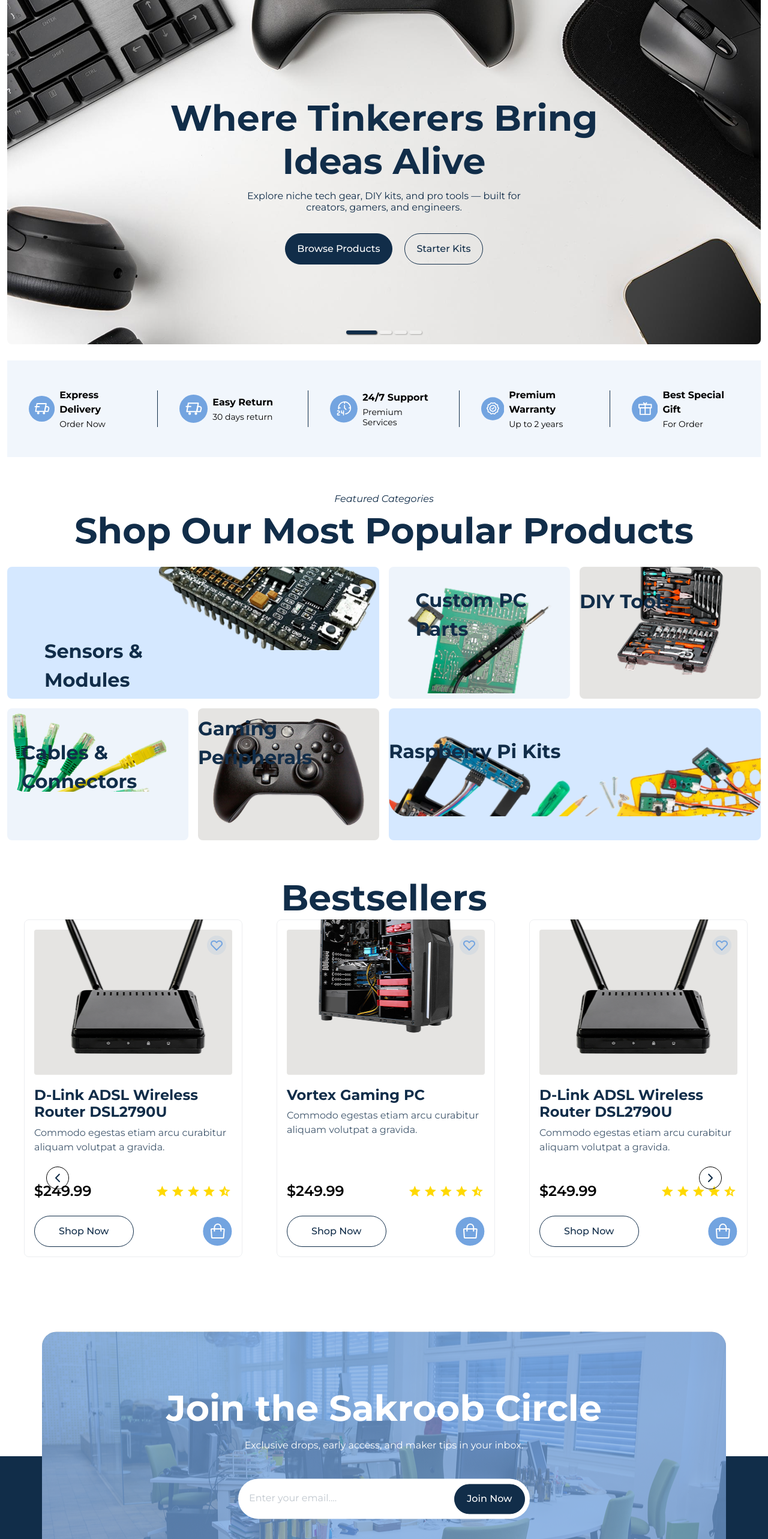
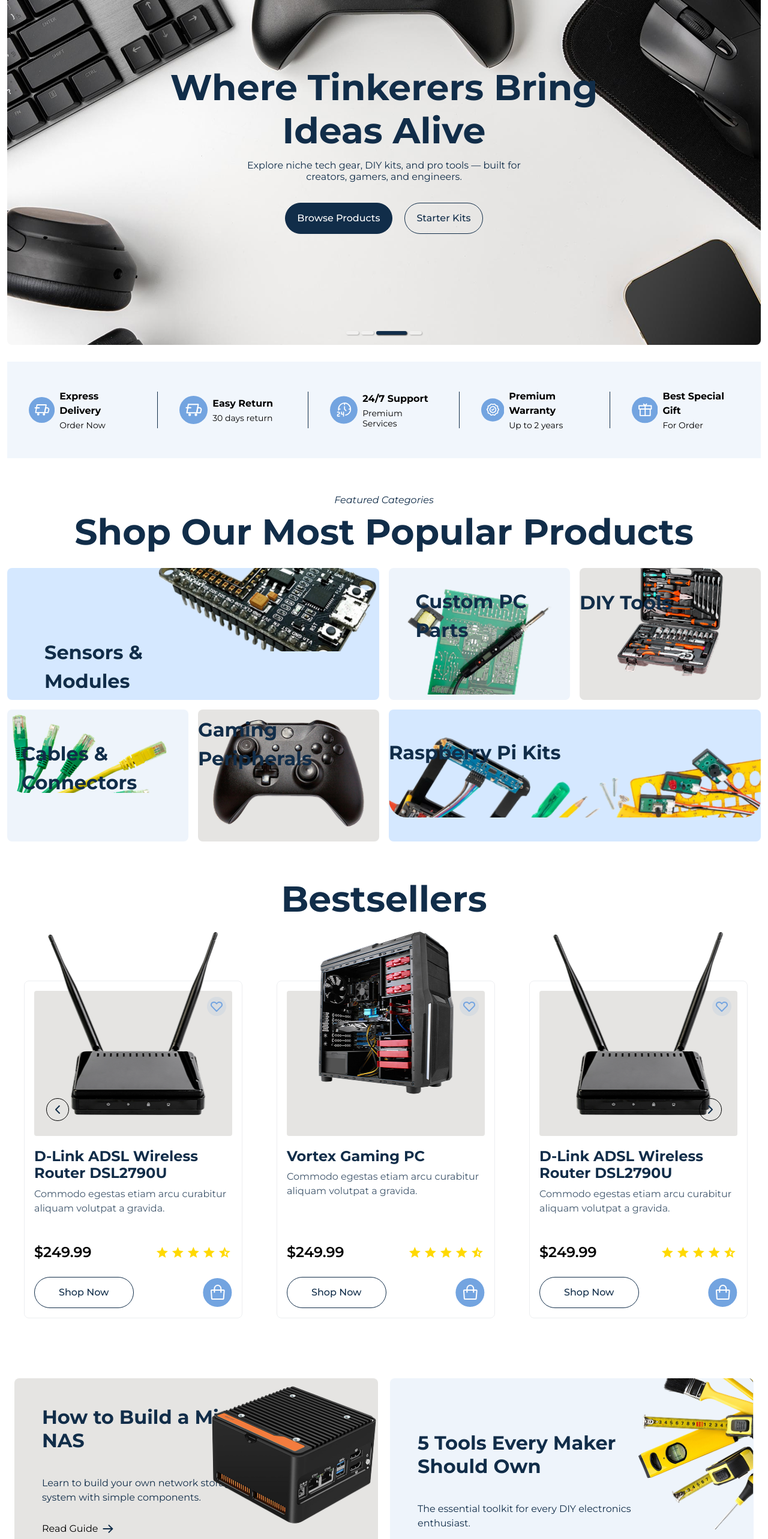
Before and after one commit to jatin-rajput563/Sakroob-test, a React (Vite) app: page / in a window 1280 px wide. Shown: the part 234-2800 px from the top of the page at 60% size. Built offline with nearby package versions, Linux system fonts and the light colour scheme.

Commit message:
remove-marque

```diff
--- a/src/App.jsx
+++ b/src/App.jsx
@@ -5,6 +5,8 @@ import Footer from "./components/Footer";
 import Hero from "./components/Hero";
 import Products from "./components/Products";
 import Services from "./components/Services";
+import Blog from "./components/Blog";
+import Marque from "./components/Marque";
 // import PopularProduct from "./components/PopularProduct";
 // import ProductDetail from "./components/ProductDetail";
 // import RoutingTabs from "./components/RoutingTabs";
@@ -19,10 +21,12 @@ lenis.on("scroll", (e) => {
 function App() {
   return (
     <>
+      <Marque />
       <Hero />
       <Services />
       <Products />
       <Bestseller />
+      <Blog />
       <Footer />
       {/* <ProductDetail /> */}
       {/* <RoutingTabs /> */}
--- a/src/components/Bestseller.jsx
+++ b/src/components/Bestseller.jsx
@@ -30,7 +30,7 @@ const Bestseller = () => {
 
   return (
     <>
-      <div className="pb-[332px] relative">
+      <div className="relative">
         <div className="max-w-[1272px] mx-auto px-3">
           <Heading headText="Bestsellers" />
           <div
@@ -111,7 +111,7 @@ const Bestseller = () => {
             }}
           >
             {BESTSELLER_DATA.map((item, index) => (
-              <SwiperSlide key={index}>
+              <SwiperSlide className="pt-[100px]" key={index}>
                 <div className="max-w-[364px] w-full border border-[#ECEEF0] h-[563px] p-4 rounded-[8px] flex flex-col justify-between">
                   <div>
                     <div className="w-full bg-[#E5E4E2] items-center h-[242px] flex justify-center rounded-[4px] relative overflow-visible">
--- a/src/components/Blog.jsx
+++ b/src/components/Blog.jsx
@@ -1,8 +1,6 @@
 import React from "react";
-import { BLOG_PAGE_DATA } from "../utils/hepler";
-// import HeadingAndPara from "./common/HeadingAndPara";
-import { Arrow } from "../utils/icons";
-
+import { BLOG_PAGE_DATA } from "../utils/helper";
+import { ArrowSvg } from "../utils/icons";
 const Blog = () => {
   const styles = [
     "sm:row-start-1 sm:row-end-2 sm:col-start-1 sm:col-end-2 bg-[#E5E4E2]",
@@ -25,7 +23,7 @@ const Blog = () => {
   const wrapperStyles = ["", "sm:!my-[75px]", "sm:!mx-auto sm:!my-[114px]"];
   return (
     <>
-      <div className="grid sm:grid-cols-2 sm:grid-rows-2 grid-cols-1 gap-x-5 gap-y-5 max-w-[1384px] w-full mx-auto px-6 my-[100px]">
+      <div className="grid sm:grid-cols-2 sm:grid-rows-2 grid-cols-1 gap-x-5 gap-y-5 max-w-[1384px] w-full mx-auto px-6 pb-[300px] pt-[100px]">
         {BLOG_PAGE_DATA.map((item, i) => (
           <div
             key={i}
@@ -41,15 +39,19 @@ const Blog = () => {
             <div
               className={`flex flex-col gap-7 max-w-[410px] w-full sm:ml-8 sm:mt-8 p-3.5 ${wrapperStyles[i]}`}
             >
-              {/* <HeadingAndPara
-                heading={item.heading}
-                para={item.para}
-                headingClass={`md:text-[32px] sm:text-[28px] text-[24px] font-bold text-[#112D49] leading-[120%] mb-3 ${headingStyles[i]}`}
-                paraClass={`sm:text-[16px] text-[14px] font-normal text-[#112D49] ${paraStyles[i]}`}
-              /> */}
+              <p
+                className={`md:text-[32px] sm:text-[28px] text-[24px] font-bold text-[#112D49] leading-[120%] mb-3 ${headingStyles[i]}`}
+              >
+                {item.heading}
+              </p>
+              <p
+                className={`sm:text-[16px] text-[14px] font-normal text-[#112D49] ${paraStyles[i]}`}
+              >
+                {item.para}
+              </p>
               <div className={`w-full flex ${buttonContainerStyles[i]}`}>
                 <button className="flex gap-2 items-center">
-                  {item.button} <Arrow />
+                  {item.button} <ArrowSvg />
                 </button>
               </div>
             </div>
--- a/src/components/Hero.jsx
+++ b/src/components/Hero.jsx
@@ -1,6 +1,4 @@
 import React from "react";
-import Marquee from "react-fast-marquee";
-import { MARQUE_DATA } from "../utils/helper";
 import { Carousel } from "react-responsive-carousel";
 import Heading from "./common/Heading";
 import Para from "./common/Para";
@@ -9,20 +7,8 @@ import Buttons from "./common/Buttons";
 
 const Hero = () => {
   return (
-    <>
-      <div className="py-[27px]">
-        <Marquee className="max-w-[1440px] mx-auto">
-          {MARQUE_DATA.map((item, index) => (
-            <div
-              key={index}
-              className="flex gap-3.5 items-center text-[#112D49] w-[207px] h-[91px] border border-[#E7EAED] p-4 rounded-lg mx-1.5 hover:shadow-2xl transition-all duration-300 ease-in-linear cursor-pointer"
-            >
-              <item.icon />
-              <p className="text-black font-bold leading-[120%]">{item.name}</p>
-            </div>
-          ))}
-        </Marquee>
-        <div className="mt-10 max-w-[1380px] px-3 mx-auto">
+    <div className="sm:py-7">
+      <div className="mt-6 sm:mt-10 max-w-[1380px] px-3 mx-auto">
         <Carousel
           useKeyboardArrows={true}
           showThumbs={false}
@@ -30,99 +16,36 @@ const Hero = () => {
           showArrows={false}
           infiniteLoop
           interval={3000}
+          autoPlay
         >
-            <div className="bg-[url(../src/assets/images/png/carsousel-bg.png)] bg-no-repeat bg-cover bg-center h-[650px] rounded-[8px]">
+          {[...Array(4)].map((_, index) => (
+            <div
+              key={index}
+              className="bg-[url(../src/assets/images/png/carsousel-bg.png)] bg-no-repeat bg-cover bg-center h-[400px] sm:h-[500px] md:h-[600px] lg:h-[650px] rounded-[8px] flex flex-col items-center justify-center text-center px-4 sm:px-6"
+            >
               <Heading
-                headClass="!pt-[237px] max-w-[761px] !text-[60px]"
+                headClass="!pt-0 text-[28px] sm:text-[36px] md:text-[48px] lg:!text-[60px] max-w-full sm:max-w-[761px]"
                 headText="Where Tinkerers Bring Ideas Alive"
               />
               <Para
-                paraClass="max-w-[460px] text-center mx-auto pt-3"
-                paraText={
-                  "Explore niche tech gear, DIY kits, and pro tools — built for creators, gamers, and engineers."
-                }
+                paraClass="max-w-full sm:max-w-[460px] pt-3 text-sm sm:text-base"
+                paraText="Explore niche tech gear, DIY kits, and pro tools — built for creators, gamers, and engineers."
               />
-              <div className="flex mx-auto gap-5 justify-center mt-[34px]">
+              <div className="flex mx-auto gap-3 sm:gap-5 justify-center mt-5 sm:mt-[34px] flex-wrap">
                 <Buttons
-                  btnClass="!py-[17px] !px-[19.4px]"
+                  btnClass="!py-[10px] sm:!py-[14px] md:!py-[17px] !px-[15px] sm:!px-[17px] md:!px-[19.4px]"
                   btnText="Browse Products"
                 />
                 <Buttons
-                  btnClass="bg-transparent !text-[#112D49] !py-[17px] !px-[19.5px] hover:!bg-[#112D49] hover:!text-white"
+                  btnClass="bg-transparent !text-[#112D49] !py-[10px] sm:!py-[14px] md:!py-[17px] !px-[15px] sm:!px-[17px] md:!px-[19.5px] hover:!bg-[#112D49] hover:!text-white"
                   btnText="Starter Kits"
                 />
               </div>
             </div>
-            <div className="bg-[url(../src/assets/images/png/carsousel-bg.png)] bg-no-repeat bg-cover bg-center h-[650px] rounded-[8px]">
-              <Heading
-                headClass="!pt-[237px] max-w-[761px] !text-[60px]"
-                headText="Where Tinkerers Bring Ideas Alive"
-              />
-              <Para
-                paraClass="max-w-[460px] text-center mx-auto pt-3"
-                paraText={
-                  "Explore niche tech gear, DIY kits, and pro tools — built for creators, gamers, and engineers."
-                }
-              />
-              <div className="flex mx-auto gap-5 justify-center mt-[34px]">
-                <Buttons
-                  btnClass="!py-[17px] !px-[19.4px]"
-                  btnText="Browse Products"
-                />
-                <Buttons
-                  btnClass="bg-transparent !text-[#112D49] !py-[17px] !px-[19.5px] hover:!bg-[#112D49] hover:!text-white"
-                  btnText="Starter Kits"
-                />
-              </div>
-            </div>
-            <div className="bg-[url(../src/assets/images/png/carsousel-bg.png)] bg-no-repeat bg-cover bg-center h-[650px] rounded-[8px]">
-              <Heading
-                headClass="!pt-[237px] max-w-[761px] !text-[60px]"
-                headText="Where Tinkerers Bring Ideas Alive"
-              />
-              <Para
-                paraClass="max-w-[460px] text-center mx-auto pt-3"
-                paraText={
-                  "Explore niche tech gear, DIY kits, and pro tools — built for creators, gamers, and engineers."
-                }
-              />
-              <div className="flex mx-auto gap-5 justify-center mt-[34px]">
-                <Buttons
-                  btnClass="!py-[17px] !px-[19.4px]"
-                  btnText="Browse Products"
-                />
-                <Buttons
-                  btnClass="bg-transparent !text-[#112D49] !py-[17px] !px-[19.5px] hover:!bg-[#112D49] hover:!text-white"
-                  btnText="Starter Kits"
-                />
-              </div>
-            </div>
-            <div className="bg-[url(../src/assets/images/png/carsousel-bg.png)] bg-no-repeat bg-cover bg-center h-[650px] rounded-[8px]">
-              <Heading
-                headClass="!pt-[237px] max-w-[761px] !text-[60px]"
-                headText="Where Tinkerers Bring Ideas Alive"
-              />
-              <Para
-                paraClass="max-w-[460px] text-center mx-auto pt-3"
-                paraText={
-                  "Explore niche tech gear, DIY kits, and pro tools — built for creators, gamers, and engineers."
-                }
-              />
-              <div className="flex mx-auto gap-5 justify-center mt-[34px]">
-                <Buttons
-                  btnClass="!py-[17px] !px-[19.4px]"
-                  btnText="Browse Products"
-                />
-                <Buttons
-                  btnClass="bg-transparent !text-[#112D49] !py-[17px] !px-[19.5px] hover:!bg-[#112D49] hover:!text-white"
-                  btnText="Starter Kits"
-                />
-              </div>
-            </div>
+          ))}
         </Carousel>
       </div>
     </div>
-    </>
   );
 };
 
--- /dev/null
+++ b/src/components/Marque.jsx
@@ -0,0 +1,24 @@
+import React from "react";
+import Marquee from "react-fast-marquee";
+import { MARQUE_DATA } from "../utils/helper";
+const Marque = () => {
+  return (
+    <>
+      <Marquee className="max-w-[1440px] mx-auto">
+        {MARQUE_DATA.map((item, index) => (
+          <div
+            key={index}
+            className="flex gap-3 items-center text-[#112D49] min-w-[150px] sm:min-w-[180px] md:w-[207px] h-[70px] sm:h-[80px] md:h-[91px] border border-[#E7EAED] p-3 sm:p-4 rounded-lg mx-1 hover:shadow-2xl transition-all duration-300 ease-in-linear cursor-pointer"
+          >
+            <item.icon className="w-5 h-5 sm:w-6 sm:h-6" />
+            <p className="text-black font-bold leading-[120%] text-sm sm:text-base">
+              {item.name}
+            </p>
+          </div>
+        ))}
+      </Marquee>
+    </>
+  );
+};
+
+export default Marque;
--- a/src/utils/Icons.jsx
+++ b/src/utils/Icons.jsx
@@ -689,3 +689,28 @@ export const YoutubeSvg = () => (
     />
   </svg>
 );
+
+export const ArrowSvg = () => (
+  <svg
+    width="18"
+    height="14"
+    viewBox="0 0 18 14"
+    fill="none"
+    xmlns="http://www.w3.org/2000/svg"
+  >
+    <path
+      d="M10.4409 1.09326L16.3535 7.00008L10.4409 12.9069"
+      stroke="#112D49"
+      stroke-width="2"
+      stroke-linecap="round"
+      stroke-linejoin="round"
+    />
+    <path
+      d="M1.35381 7H15.8994"
+      stroke="#112D49"
+      stroke-width="2"
+      stroke-linecap="round"
+      stroke-linejoin="round"
+    />
+  </svg>
+);
```
Lines whose indentation alone changed are shown as unchanged.
